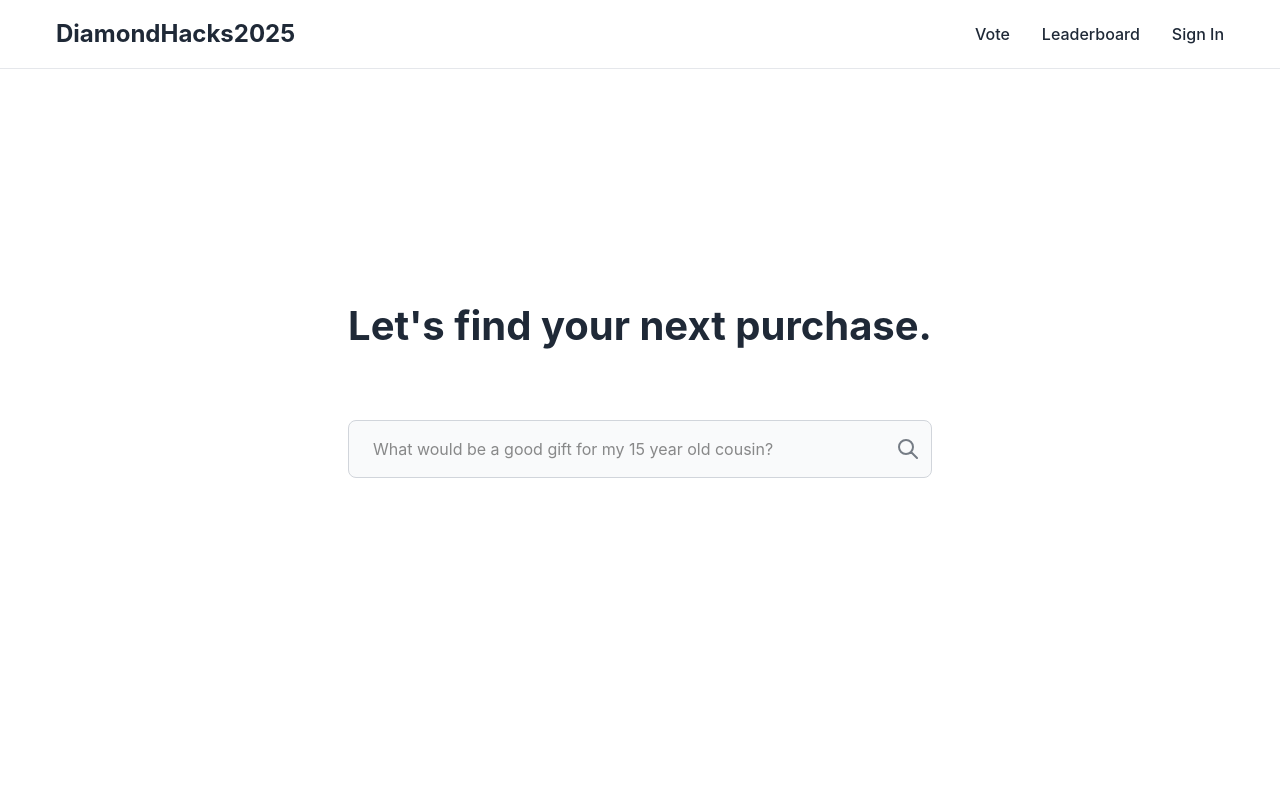
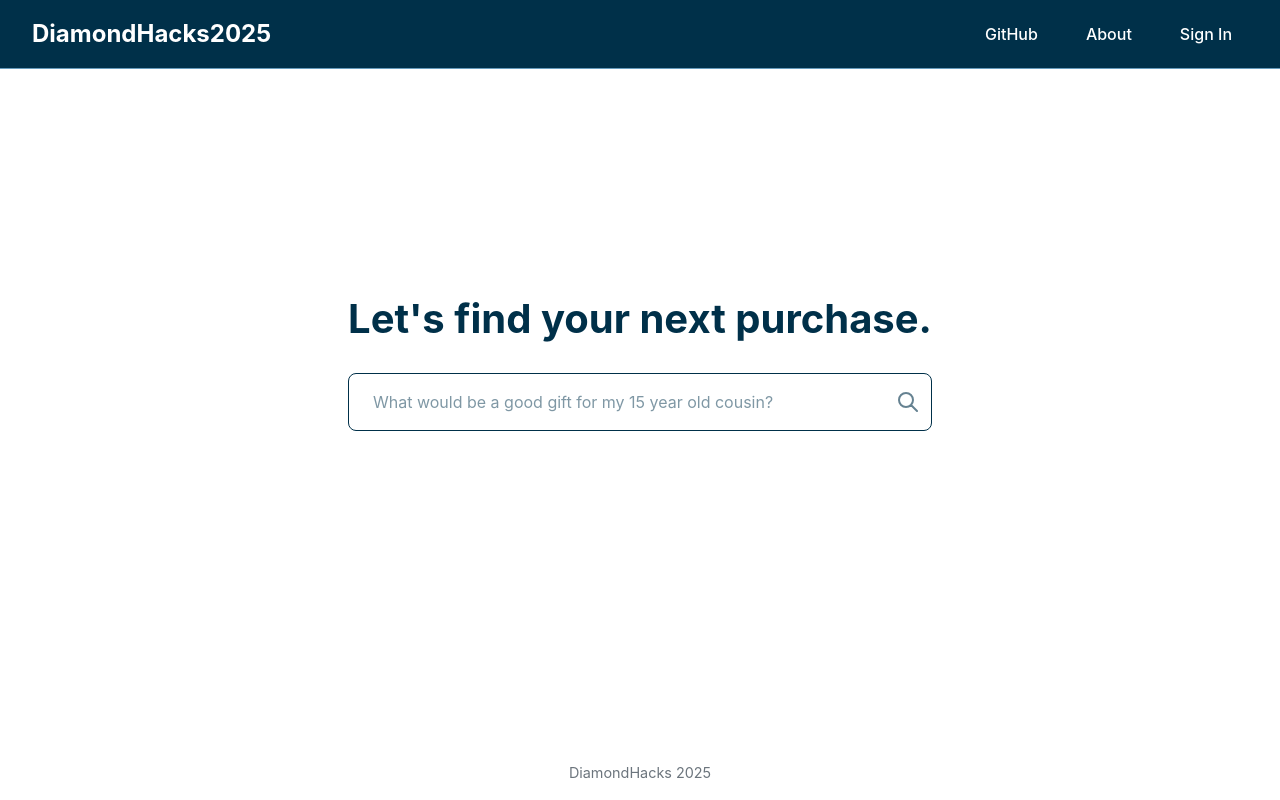
Before and after one commit to mayhong1/diamondhacks, a Next.js app in the folder frontend/: page / in a window 1280 px wide. Built offline with nearby package versions, Linux system fonts and the light colour scheme.

Commit message:
footer, changed styling

```diff
--- a/frontend/src/app/globals.css
+++ b/frontend/src/app/globals.css
@@ -1,14 +1,16 @@
 @import "tailwindcss";
 
 :root {
-  --background: #ffffff;
-  --foreground: #171717;
-  --primary-color: #3b82f6;
-  --text-color: #1f2937;
-  --border-color: #e5e7eb;
-  --input-bg: #f9fafb;
-  --input-border: #d1d5db;
-  --input-focus: #3b82f6;
+  --background: #ffffff; /* white */
+  --foreground: #003049; /* prussian-blue */
+  --primary-color: #780000; /* barn-red */
+  --primary-hover: #c1121f; /* fire-brick */
+  --secondary-color: #669bbc; /* air-superiority-blue */
+  --text-color: #003049; /* prussian-blue */
+  --border-color: #669bbc; /* air-superiority-blue */
+  --input-bg: #ffffff; /* white */
+  --input-border: #003049; /* prussian-blue */
+  --input-focus: #780000; /* barn-red */
 }
 
 body {
@@ -37,27 +39,28 @@ body {
 /* Navbar Styles */
 .navbar {
   width: 100%;
-  background-color: white;
+  background-color: var(--foreground);
   border-bottom: 1px solid var(--border-color);
   padding: 1rem 0;
 }
 
 .navbar-container {
-  max-width: 1200px;
-  margin: 0 auto;
-  padding: 0 1rem;
+  width: 100%;
+  padding: 0 2rem;
+  box-sizing: border-box;
 }
 
 .navbar-content {
   display: flex;
   justify-content: space-between;
   align-items: center;
+  width: 100%;
 }
 
 .navbar-logo {
   font-size: 1.5rem;
   font-weight: 700;
-  color: var(--text-color);
+  color: var(--background);
   text-decoration: none;
 }
 
@@ -67,14 +70,15 @@ body {
 }
 
 .navbar-link {
-  color: var(--text-color);
+  color: var(--background);
   text-decoration: none;
   font-weight: 500;
   transition: color 0.2s ease;
+  padding-right: 1rem;
 }
 
 .navbar-link:hover {
-  color: var(--primary-color);
+  color: var(--secondary-color);
 }
 
 /* Search Bar Styles */
@@ -93,12 +97,12 @@ body {
 .search-title {
   font-size: 2.5rem;
   font-weight: 700;
-  color: var(--text-color);
-  margin-bottom: 2rem;
+  color: var(--foreground);
+  margin-bottom: 0.5rem;
 }
 
 .search-box-container {
-  margin-top: 2rem;
+  margin-top: 1rem;
 }
 
 .search-box {
@@ -114,13 +118,14 @@ body {
   border: 1px solid var(--input-border);
   border-radius: 0.5rem;
   background-color: var(--input-bg);
+  color: var(--text-color);
   transition: border-color 0.2s ease, box-shadow 0.2s ease;
 }
 
 .search-input:focus {
   outline: none;
   border-color: var(--input-focus);
-  box-shadow: 0 0 0 3px rgba(59, 130, 246, 0.2);
+  box-shadow: 0 0 0 3px rgba(120, 0, 0, 0.2);
 }
 
 .search-button {
@@ -152,7 +157,7 @@ body {
 .deep-search-button {
   background: none;
   border: none;
-  color: var(--text-color);
+  color: var(--foreground);
   font-size: 0.875rem;
   font-weight: 500;
   cursor: pointer;
@@ -162,4 +167,28 @@ body {
 
 .deep-search-button:hover {
   opacity: 1;
+  color: var(--primary-hover);
 }
+
+/* Footer Styles */
+.footer {
+  background-color: #ffffff;
+  padding: 1rem 0;
+  margin-top: auto;
+  border-top: none;
+}
+
+.footer-content {
+  max-width: 1200px;
+  margin: 0 auto;
+  padding: 0 1rem;
+  display: flex;
+  justify-content: center;
+  align-items: center;
+}
+
+.footer p {
+  margin: 0;
+  color: #6c757d;
+  font-size: 0.9rem;
+}
--- a/frontend/src/app/page.js
+++ b/frontend/src/app/page.js
@@ -1,5 +1,6 @@
 import Navbar from "../components/Header/Navbar";
 import SearchBar from "../components/Hero/SearchBar";
+import Footer from "../components/Footer/Footer";
 
 export default function Home() {
   return (
@@ -8,6 +9,7 @@ export default function Home() {
       <main className="main-content">
         <SearchBar />
       </main>
+      <Footer />
     </div>
   );
 }
--- /dev/null
+++ b/frontend/src/components/Footer/Footer.js
@@ -0,0 +1,13 @@
+import React from "react";
+
+const Footer = () => {
+  return (
+    <footer className="footer">
+      <div className="footer-content">
+        <p>DiamondHacks 2025</p>
+      </div>
+    </footer>
+  );
+};
+
+export default Footer;
--- a/frontend/src/components/Header/Navbar.js
+++ b/frontend/src/components/Header/Navbar.js
@@ -9,11 +9,11 @@ export default function Navbar() {
             DiamondHacks2025
           </Link>
           <div className="navbar-links">
-            <Link href="/vote" className="navbar-link">
-              Vote
+            <Link href="/github" className="navbar-link">
+              GitHub
             </Link>
-            <Link href="/leaderboard" className="navbar-link">
-              Leaderboard
+            <Link href="/about" className="navbar-link">
+              About
             </Link>
             <Link href="/signin" className="navbar-link">
               Sign In
--- a/frontend/tailwind.config.js
+++ b/frontend/tailwind.config.js
@@ -10,6 +10,13 @@ module.exports = {
       fontFamily: {
         sans: ["Inter", "system-ui", "sans-serif"],
       },
+      colors: {
+        "barn-red": "#780000",
+        "fire-brick": "#c1121f",
+        "papaya-whip": "#fdf0d5",
+        "prussian-blue": "#003049",
+        "air-superiority-blue": "#669bbc",
+      },
     },
   },
   plugins: [],
```
